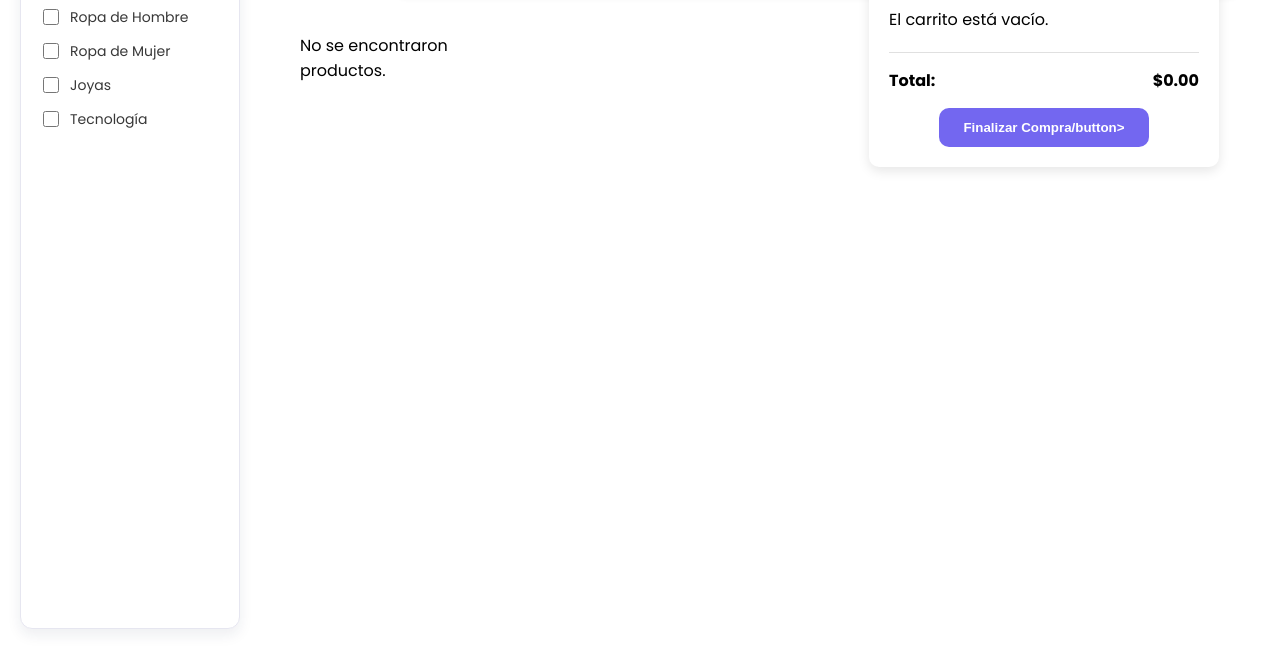
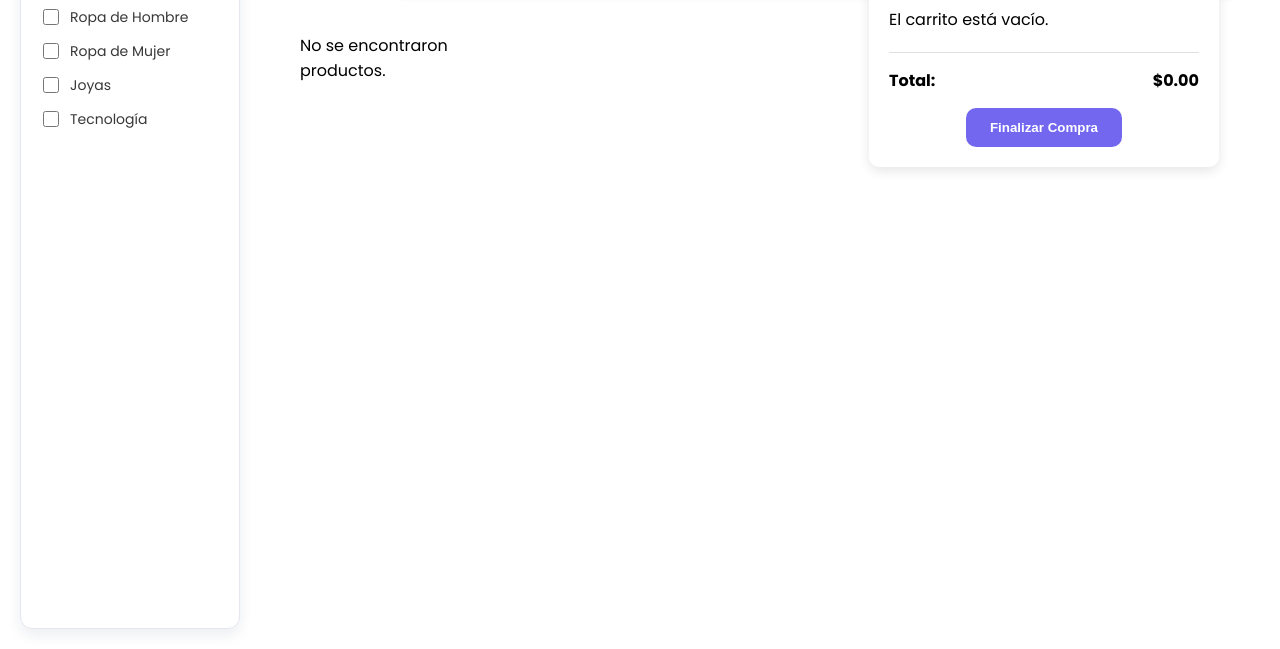
Before and after one commit to JhoanS5/Proyecto_FakeStore_DiazJhoan_BuitragoDaniel, a plain HTML site: page index.html in a window 1280 px wide. Both pictures are taken after a click on the button "Carrito". Shown: the part 151-800 px from the top of the page. Drawn offline with Linux system fonts and the light colour scheme; some packages are replaced by stand-ins of ours; no server answers; a script that the page names is missing; a web font is replaced by a local one.

Commit message:
refactor: Modifique un cierre en un boton del index.html

```diff
--- a/index.html
+++ b/index.html
@@ -52,7 +52,7 @@
 
                             </div>
 
-                            <button class="btn-finalizar">Finalizar Compra/button>
+                            <button class="btn-finalizar">Finalizar Compra</button>
                         </div>
                     </div>
                 </nav>
```
